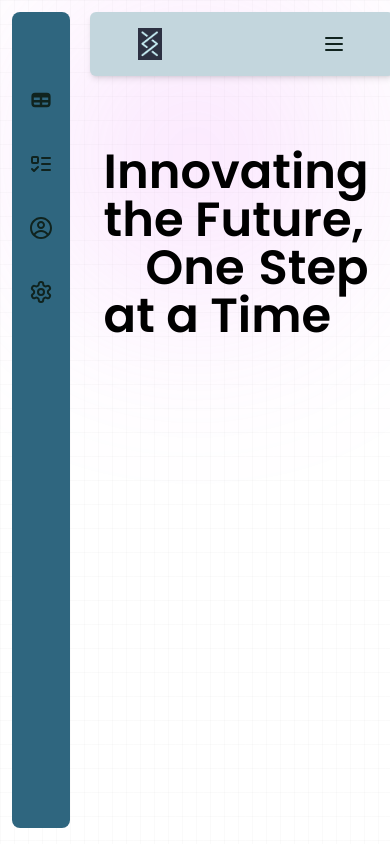
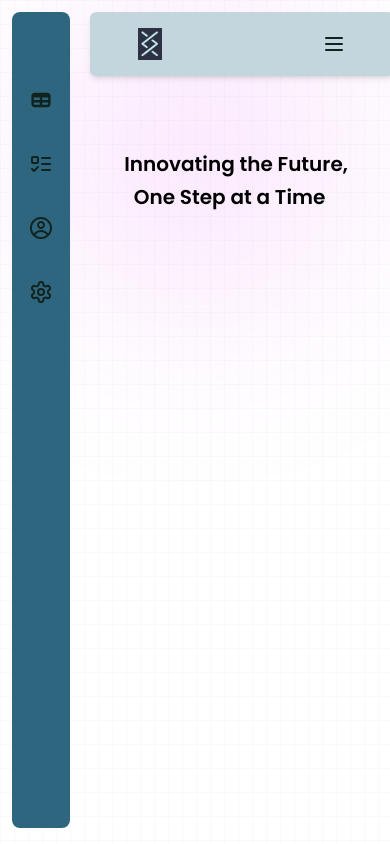
Before and after one commit to krishmungase/todoist, a React (Vite) app: page / in a window 390 px wide. Built offline with nearby package versions, Linux system fonts and the light colour scheme.

Commit message:
add framer

```diff
--- a/package.json
+++ b/package.json
@@ -13,6 +13,7 @@
     "@radix-ui/react-slot": "^1.1.1",
     "class-variance-authority": "^0.7.1",
     "clsx": "^2.1.1",
+    "framer-motion": "^11.17.0",
     "lucide-react": "^0.471.0",
     "react": "^18.3.1",
     "react-dom": "^18.3.1",
--- a/src/index.css
+++ b/src/index.css
@@ -2,6 +2,7 @@
 @tailwind base;
 @tailwind components;
 @tailwind utilities;
+
 
 /* ... */
 
--- a/src/pages/home-page.jsx
+++ b/src/pages/home-page.jsx
@@ -1,17 +1,25 @@
 // eslint-disable-next-line no-unused-vars
 import React from 'react'
 import Navbar from './navbar'
+import { motion } from 'framer-motion';
+
+
 
 const HomePage = () => {
   return (
     <div className=''>
       <Navbar />
       <div className="mt-16 px-4 flex flex-col items-center justify-center">
-        <h1 className="text-5xl mt-16 font-semibold text-justify">
+        <motion.h1
+          className="text-xl md:text-3xl lg:text-5xl mt-16 font-semibold text-justify leading-relaxed"
+          initial={{ opacity: 0 }}
+          animate={{ opacity: 2 }}
+          transition={{ duration: 5 }}
+        >
           Innovating the Future,
-          <br className="" />
-          &nbsp;  &nbsp;One Step at a Time
-        </h1>
+          <br />
+          &nbsp;&nbsp;One Step at a Time
+        </motion.h1>
       </div>
     </div>
   )
```
Also changed, not shown: 1 other file (tests, documents, lock files or other folders).
